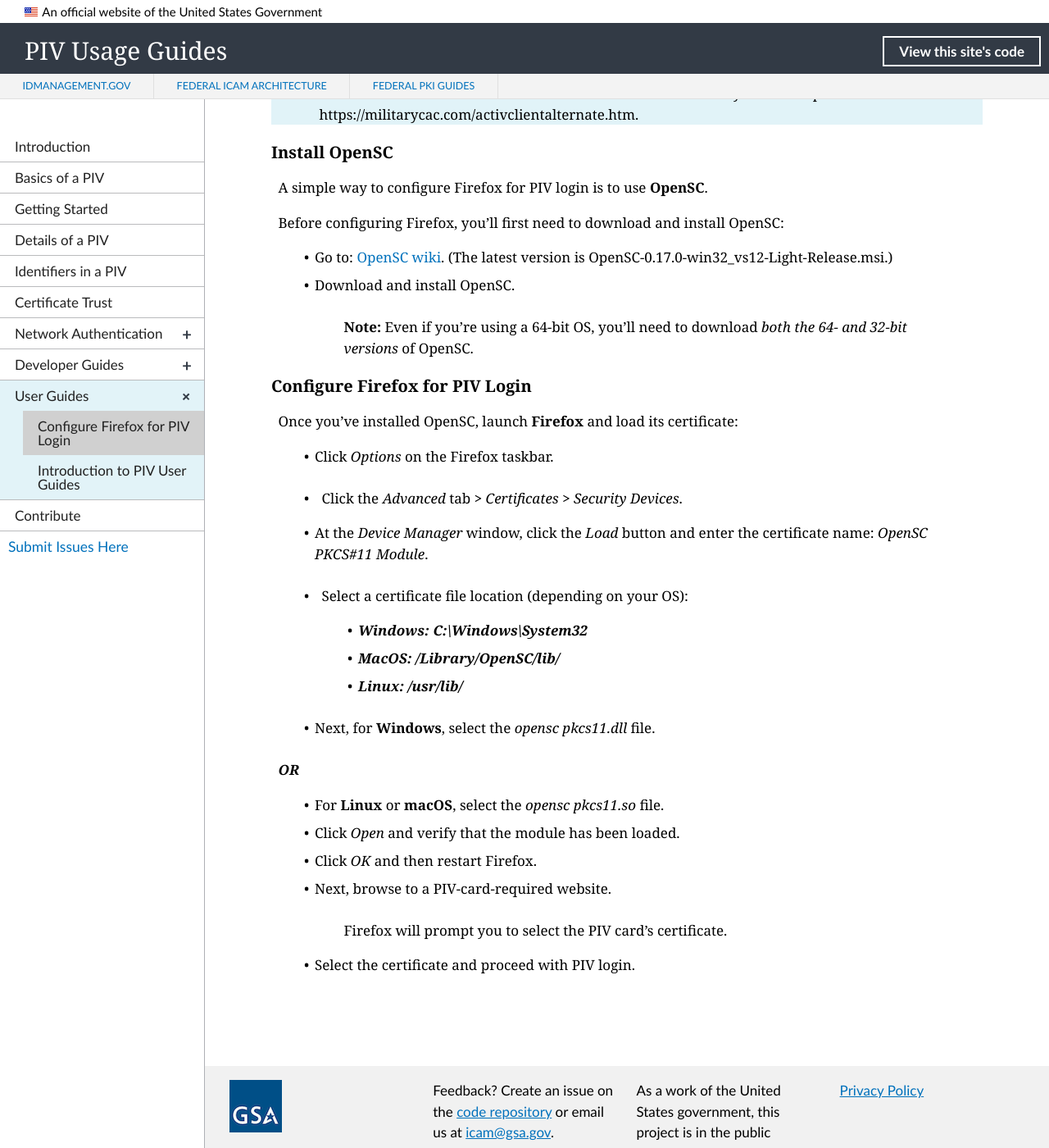
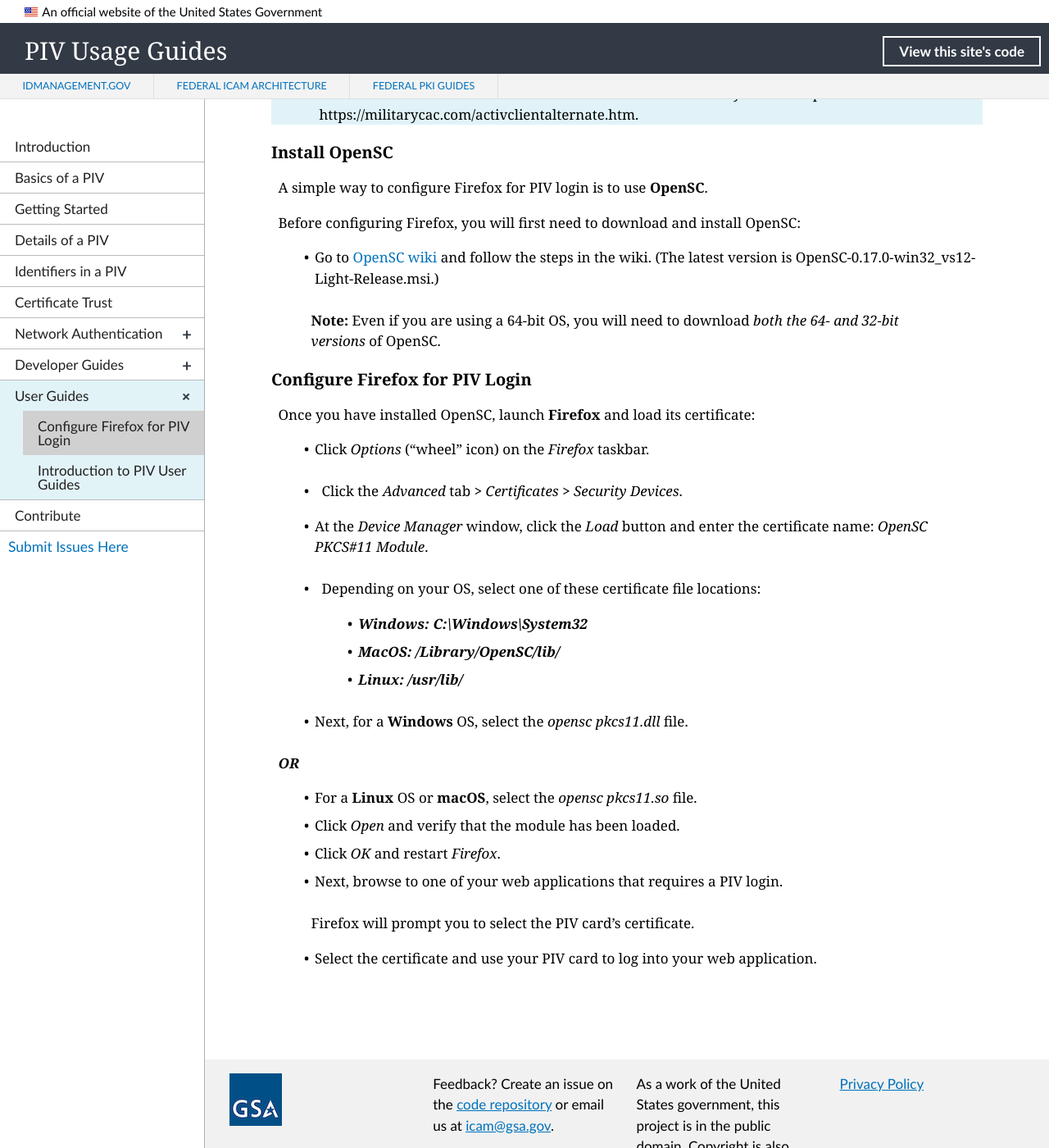
Before and after one commit to GSA/piv-guides, a Jekyll site: the page built from _userconfig/1_firefox.md, in a window 1280 px wide and 1400 px high, scrolled down 317 px. Shown: the whole window at 82% size. Built offline with Jekyll 4.4.1, drawn with Linux system fonts in a browser that asks for light colours; nearby versions of some CDN libraries; some of the changed text lies outside the part shown.

Commit message:
Update 1_firefox.md
Editorial updates.

```diff
--- a/_userconfig/1_firefox.md
+++ b/_userconfig/1_firefox.md
@@ -16,36 +16,35 @@
 
 A simple way to configure Firefox for PIV login is to use **OpenSC**. <!--Should we add the Firefox version number--in case Firefox adds a PIV login option later on?-->
 
-Before configuring Firefox, you'll first need to download and install OpenSC:
+Before configuring Firefox, you will first need to download and install OpenSC:
 
-* Go to: [OpenSC wiki](https://github.com/OpenSC/OpenSC/wiki). (The latest version is OpenSC-0.17.0-win32_vs12-Light-Release.msi.)
-* Download and install OpenSC.
+* Go to [OpenSC wiki](https://github.com/OpenSC/OpenSC/wiki) and follow the steps in the wiki. (The latest version is OpenSC-0.17.0-win32_vs12-Light-Release.msi.)
 
->> **Note:** Even if you're using a 64-bit OS, you'll need to download _both the 64- and 32-bit versions_ of OpenSC. <!--State the reason, unless they will understand?-->
+> **Note:** Even if you are using a 64-bit OS, you will need to download _both the 64- and 32-bit versions_ of OpenSC.
 
 ### Configure Firefox for PIV Login
 
-Once you've installed OpenSC, launch **Firefox** and load its certificate:
+Once you have installed OpenSC, launch **Firefox** and load its certificate:
 
-* Click _Options_ on the Firefox taskbar. <!--This is the way it looks for Firefox 55.0.1.-->
+* Click _Options_ ("wheel" icon) on the _Firefox_ taskbar. <!--This is the way it looks for Firefox 55.0.1.-->
 * Click the _Advanced_ tab **>** _Certificates **>** Security Devices_.
 
 * At the _Device Manager_ window, click the _Load_ button and enter the certificate name: _OpenSC PKCS#11 Module_.
-* Select a certificate file location (depending on your OS):
+* Depending on your OS, select one of these certificate file locations:
 
   * **_Windows: C:\Windows\System32_**
   * **_MacOS: /Library/OpenSC/lib/_**
   * **_Linux: /usr/lib/_**
 
-* Next, for **Windows**, select the _opensc pkcs11.dll_ file.
+* Next, for a **Windows** OS, select the _opensc pkcs11.dll_ file.
 
 **_OR_**
 
-* For **Linux** or **macOS**, select the _opensc pkcs11.so_ file.
+* For a **Linux** OS or **macOS**, select the _opensc pkcs11.so_ file.
 * Click _Open_ and verify that the module has been loaded.
-* Click _OK_ and then restart Firefox.
-* Next, browse to a PIV-card-required website.
+* Click _OK_ and restart _Firefox_.
+* Next, browse to one of your web applications that requires a PIV login.
 
->> Firefox will prompt you to select the PIV card's certificate. <!--Is this an Admin or the computer user/PIV-card owner?-->
+> Firefox will prompt you to select the PIV card's certificate. <!--Is this being done by an Admin or user?-->
 
-* Select the certificate and proceed with PIV login. <!--Is loading the certificate is a one-time step for a user's computer or does it need to be reloaded each time the user needs to login with PIV? Suggest we clarify this for users or Admin, depending on what audience the procedures are for.-->
+* Select the certificate and use your PIV card to log into your web application. <!--Is loading the certificate is a one-time step for a user's computer or does it need to be reloaded each time the user needs to login with PIV? Suggest we clarify this for users or Admin, depending on what audience the procedures are for.-->
```
Also changed, not shown: other parts of _userconfig/1_firefox.md (+3 -3 lines).
